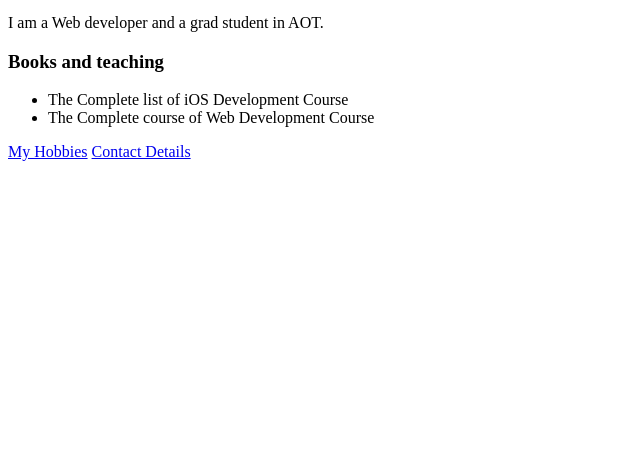
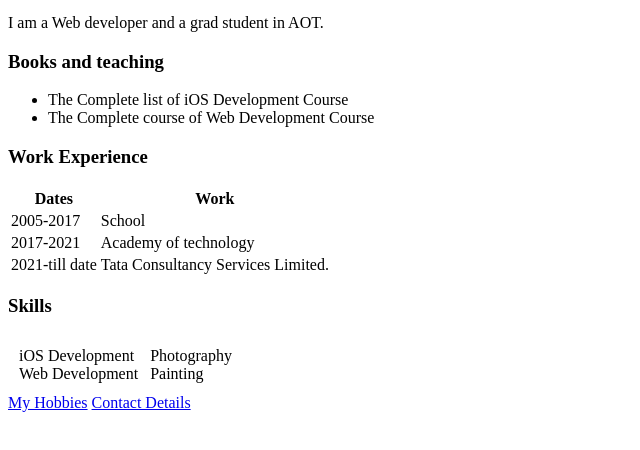
Before and after one commit to akhilbaranghosh/HTMLBasics, a plain HTML site: page index.html in a window 1280 px wide. Shown: the part 240-690 px from the top of the page, without its empty margins (0-640 px from the left). Drawn offline with Linux system fonts and the light colour scheme.

```diff
--- a/index.html
+++ b/index.html
@@ -18,7 +18,42 @@
             <li>The Complete list of iOS Development Course</li>
             <li>The Complete course of Web Development Course</li>
         </ul>
+        <h3>Work Experience</h3>
+        <table>
+            <thead>
+                <th>Dates</th>
+                <th>Work</th>
+            </thead>
+            <tbody>
+                <tr>
+                    <td>2005-2017</td>
+                    <td>School</td>
+                </tr>
+                <tr>
+                    <td>2017-2021</td>
+                    <td>Academy of technology</td>
+                </tr>
+                <tr>
+                    <td>2021-till date</td>
+                    <td>Tata Consultancy Services Limited.</td>
+                </tr>
+            </tbody>
+            <tfoot>
+            </tfoot>
+        </table>
+        <h3>Skills</h3>
+        <table cellspacing="10">
+            <tr>
+                <td>iOS Development <br>
+                    Web Development  </td>
+                <td>
+                    Photography<br>
+                    Painting
+                </td>
+            </tr>
+        </table>
         <a href="hobbies.html">My Hobbies</a>
         <a href="ContactDetails.html">Contact Details</a>
+
     </body>
 </html>
```
Also changed, not shown: ContactDetails.html (+0 -1 lines).
